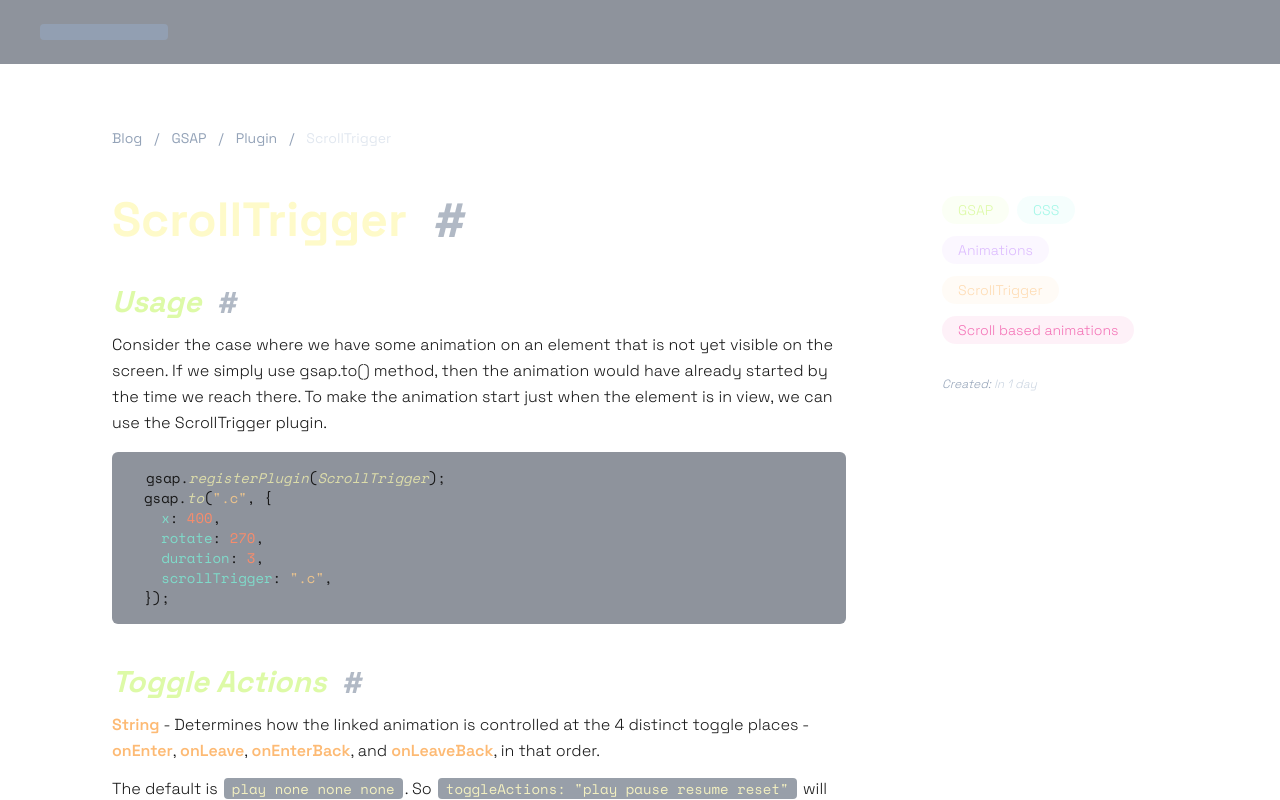
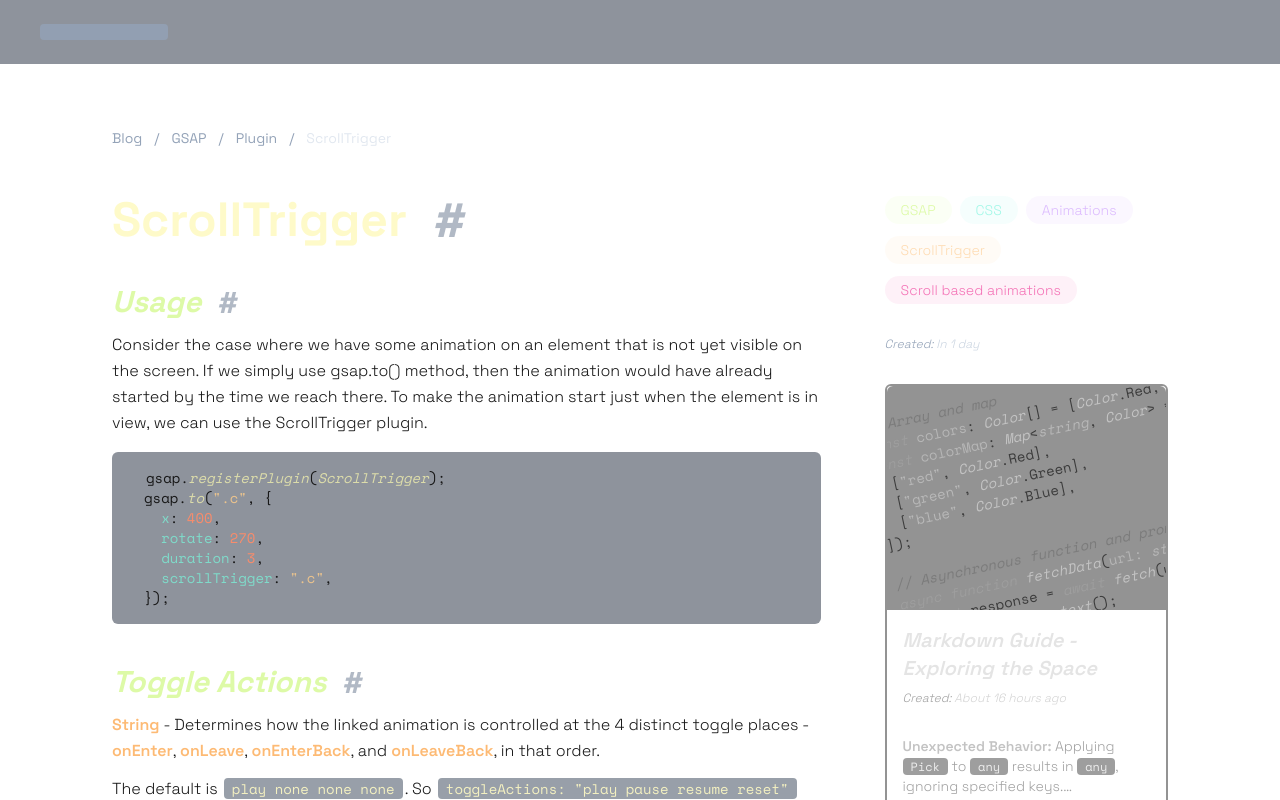
Before and after one commit to sanjana-mukherjee/brain-bin, a Next.js app: page /blog/index in a window 1280 px wide. Shown: the top 800 px of the page. Built offline with nearby package versions, Linux system fonts and the light colour scheme.

Commit message:
Add preview card and display components

```diff
--- a/src/app/blog/[slug]/page.tsx
+++ b/src/app/blog/[slug]/page.tsx
@@ -21,7 +21,7 @@ export default async function Page(props: {
           ...subDirs.map((dir) => ({ label: dir })),
         ]}
       />
-      <div className="grid grid-cols-1 gap-y-3 lg:grid-cols-[minmax(0,3.25fr)_1fr] lg:gap-x-10 xl:gap-x-24">
+      <div className="grid grid-cols-1 gap-y-3 lg:grid-cols-[minmax(0,2.5fr)_1fr] lg:gap-x-10 xl:gap-x-16">
         <RenderMDX content={content} frontmatter={frontmatter} />
       </div>
     </div>
--- a/src/app/ui/components/blog/preview.tsx
+++ b/src/app/ui/components/blog/preview.tsx
@@ -3,7 +3,7 @@ import { CustomMDX } from "../mdx";
 import { BlogDate, Tags } from "../utils";
 import Link from "next/link";
 
-export function PreviewCard({
+export function PreviewDisplay({
   slug,
   title,
   tags,
@@ -44,10 +44,66 @@ export function PreviewCard({
   );
 }
 
-export async function LatestBlogs() {
+export function PreviewCard({
+  slug,
+  title,
+  tags,
+  date,
+  code,
+  summary,
+}: {
+  slug: string;
+  title: string;
+  tags: string[];
+  date: string;
+  code: string;
+  summary: string;
+}) {
+  return (
+    <Link
+      href={`/blog/${slug}`}
+      className="group h-full grayscale transition hover:grayscale-0"
+    >
+      <div className="flex h-full flex-col rounded-md border-2 border-slate-800/50 [&>pre]:mt-0">
+        <div className="[&>pre]:my-0 [&>pre]:h-56 [&>pre]:overflow-hidden [&_code]:inline-block [&_code]:-translate-x-10 [&_code]:-translate-y-10 [&_code]:-rotate-12 [&_code]:opacity-70 [&_pre]:rounded-b-none">
+          <CustomMDX source={code} />
+        </div>
+        <div className="flex flex-1 flex-col gap-2 p-4">
+          <h3 className="line-clamp-2 text-xl font-semibold italic text-teal-200/90">
+            {title}
+          </h3>
+          <BlogDate date={date} />
+          <div className="my-4 line-clamp-3 text-sm font-thin text-slate-400 [&_code]:mx-0 [&_code]:text-xs [&_ul]:m-0 [&_ul]:p-0">
+            <CustomMDX source={summary} />
+          </div>
+          <div className="mt-auto">
+            <Tags tags={tags} variant={"small"} />
+          </div>
+        </div>
+      </div>
+    </Link>
+  );
+}
+
+export async function LatestBlogs({
+  type = "display",
+}: {
+  type: "display" | "preview";
+}) {
   const posts = await getBlogPosts();
+
+  if (type === "display") {
+    return (
+      <div className="grid grid-cols-1 gap-16 divide-y divide-slate-800">
+        {posts.map(({ slug, frontmatter }) => (
+          <PreviewDisplay key={slug} {...frontmatter} slug={slug} />
+        ))}
+      </div>
+    );
+  }
+
   return (
-    <div className="grid grid-cols-1 gap-16 divide-y divide-slate-800">
+    <div className="grid grid-cols-1 gap-5">
       {posts.map(({ slug, frontmatter }) => (
         <PreviewCard key={slug} {...frontmatter} slug={slug} />
       ))}
--- a/src/app/ui/components/mdx.tsx
+++ b/src/app/ui/components/mdx.tsx
@@ -8,6 +8,7 @@ import "highlight.js/styles/night-owl.css";
 import React, { JSXElementConstructor, ReactElement } from "react";
 import { space_mono } from "../fonts";
 import { BlogDate, Tags } from "./utils";
+import { LatestBlogs } from "./blog/preview";
 
 function slugify(str: string) {
   return str
@@ -249,6 +250,9 @@ function FrontMatter({ tags, date }: { tags: string[]; date: string }) {
     <div className="order-1 flex flex-col gap-8 lg:order-2">
       <Tags tags={tags} />
       <BlogDate date={date} />
+      <div className="hidden lg:block">
+        <LatestBlogs type="preview" />
+      </div>
     </div>
   );
 }
```
